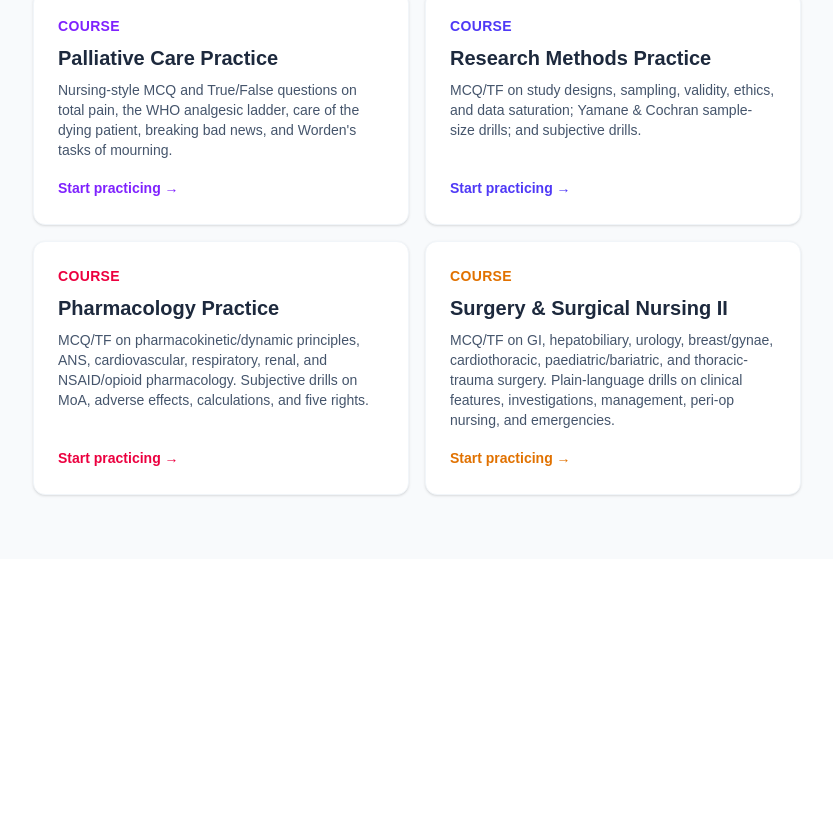
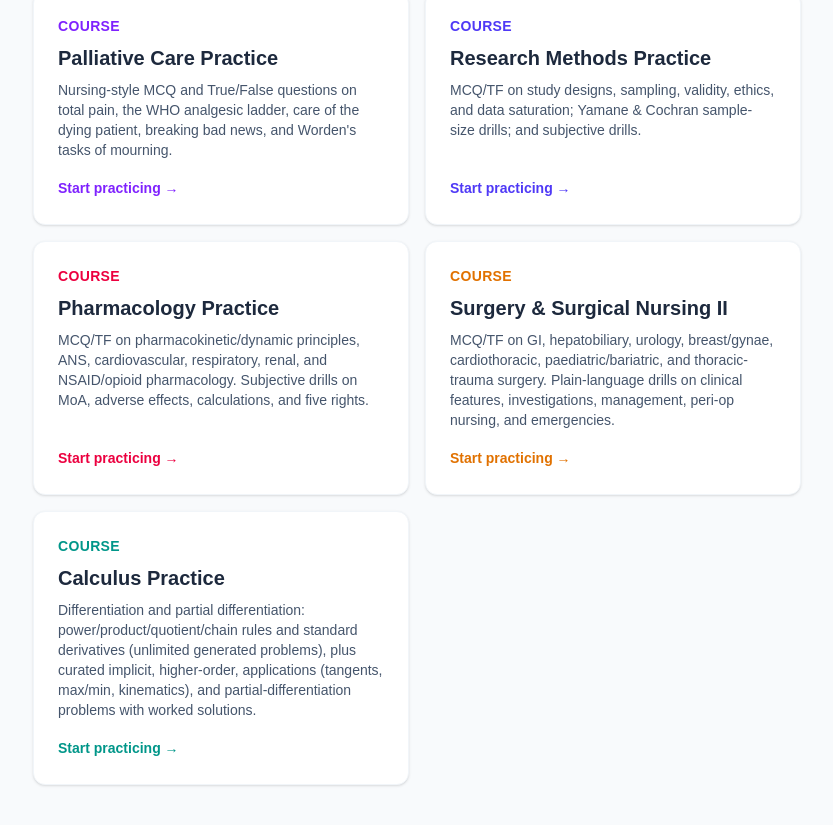
Before and after one commit to nyarko-dennis/chem-math-practice, a Next.js app: page / in a window 1280 px wide. Shown: the part 415-1240 px from the top of the page, without its empty margins (223-1056 px from the left). Before the commit the page ends 974 px from the top, so only its background shows below. Built offline with nearby package versions, Linux system fonts and the light colour scheme.

Commit message:
feat(calculus): add Calculus card to home page

```diff
--- a/app/page.tsx
+++ b/app/page.tsx
@@ -15,7 +15,7 @@ export default function Home() {
 
   useEffect(() => {
     setMounted(true);
-    const courses = ['math', 'nutrition', 'palliative', 'research', 'pharmacology', 'surgery'];
+    const courses = ['math', 'nutrition', 'palliative', 'research', 'pharmacology', 'surgery', 'calculus'];
     const loadedStats: Record<string, CourseProgress | null> = {};
     const loadedActive: Record<string, boolean> = {};
 
@@ -38,7 +38,7 @@ export default function Home() {
             <p className="text-slate-500">Choose a course to begin a practice session.</p>
           </div>
           <div className="grid gap-4 md:grid-cols-2">
-            {['math', 'nutrition', 'palliative', 'research', 'pharmacology', 'surgery'].map((c) => (
+            {['math', 'nutrition', 'palliative', 'research', 'pharmacology', 'surgery', 'calculus'].map((c) => (
               <div key={c} className="bg-white p-6 rounded-xl border border-slate-100 shadow-sm min-h-[180px]">
                 <div className="h-4 bg-slate-200 rounded w-1/4 mb-3 animate-pulse"></div>
                 <div className="h-6 bg-slate-200 rounded w-3/4 mb-3 animate-pulse"></div>
@@ -173,6 +173,14 @@ export default function Home() {
             'text-amber-600',
             'text-amber-700'
           )}
+
+          {renderCard(
+            'calculus',
+            'Calculus Practice',
+            'Differentiation and partial differentiation: power/product/quotient/chain rules and standard derivatives (unlimited generated problems), plus curated implicit, higher-order, applications (tangents, max/min, kinematics), and partial-differentiation problems with worked solutions.',
+            'text-teal-600',
+            'text-teal-700'
+          )}
         </div>
       </div>
     </div>
```
